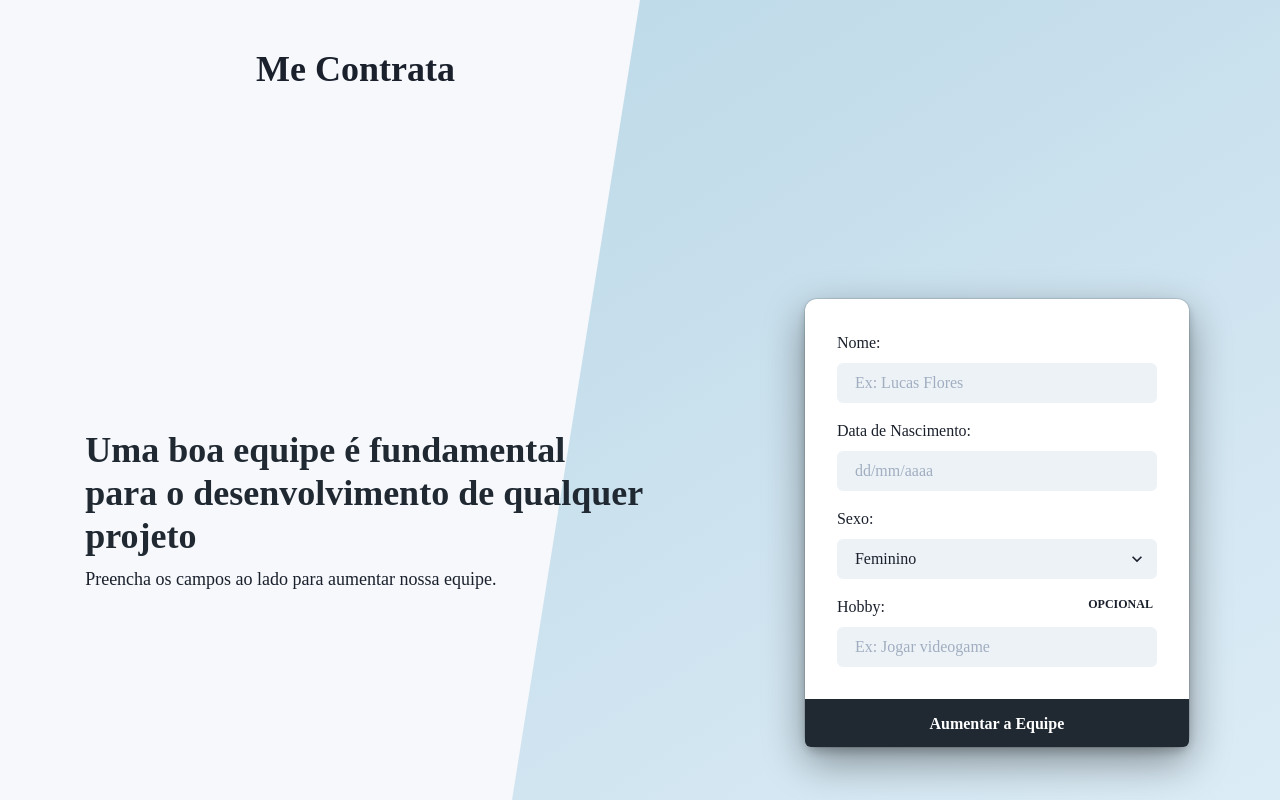
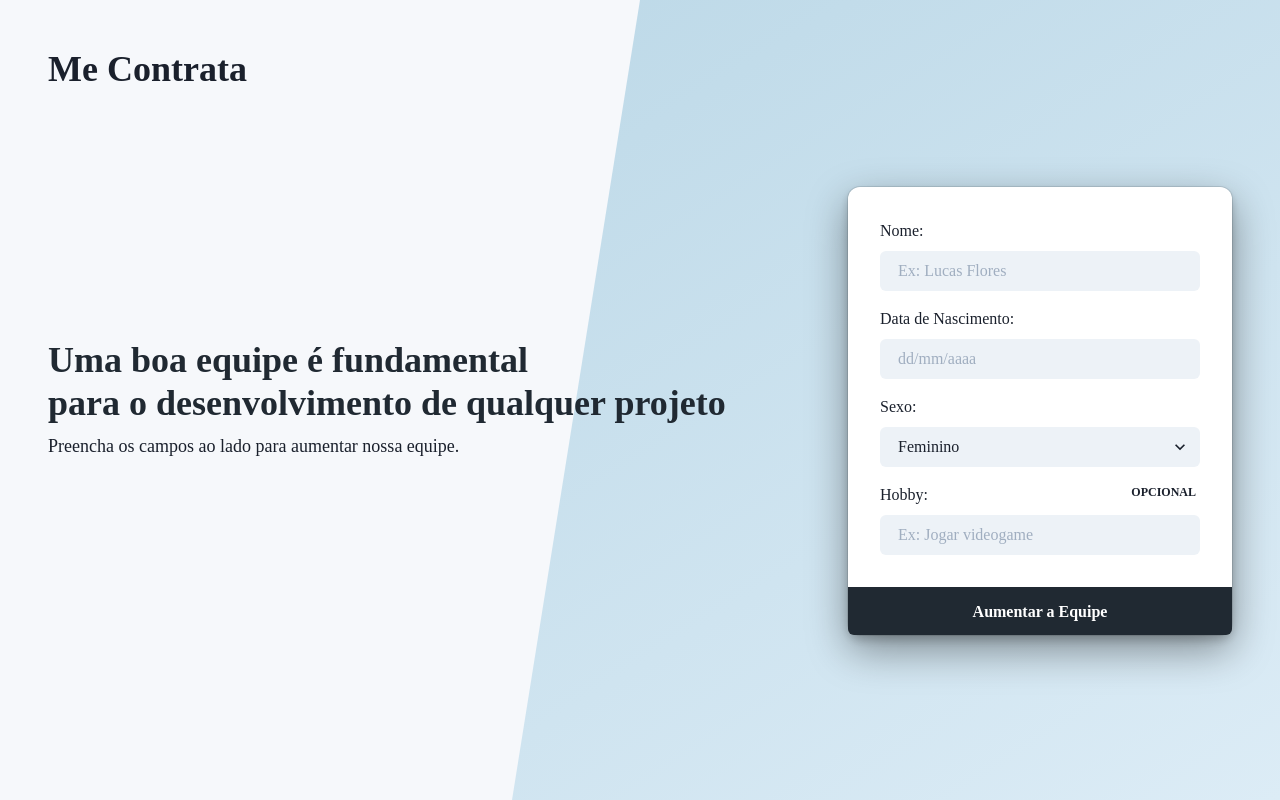
Before and after one commit to lcsflrs/potential-crud-monorepo, a Next.js app in the folder packages/web/: page / in a window 1280 px wide. Built offline with nearby package versions, Linux system fonts and the light colour scheme; no server answers; a web font is replaced by a local one.

Commit message:
Ajuste de responsividade

```diff
--- a/packages/web/src/components/CardList.tsx
+++ b/packages/web/src/components/CardList.tsx
@@ -4,6 +4,7 @@ import { useDisclosure } from "@chakra-ui/hooks"
 import Icon from "@chakra-ui/icon"
 import { Input } from "@chakra-ui/input"
 import { Divider, Flex, Stack, Text } from "@chakra-ui/layout"
+import { useMediaQuery } from "@chakra-ui/media-query"
 import {
   Popover,
   PopoverArrow,
@@ -18,7 +19,7 @@ import { useToast } from "@chakra-ui/toast"
 import { Tooltip } from "@chakra-ui/tooltip"
 import { yupResolver } from "@hookform/resolvers/yup"
 import { differenceInYears, parse } from "date-fns"
-import { FocusEvent, useEffect, useState } from "react"
+import { useEffect, useState } from "react"
 import { useForm } from "react-hook-form"
 import { AiFillHeart, AiOutlineDelete, AiOutlineEdit, AiOutlineHeart } from "react-icons/ai"
 import * as yup from "yup"
@@ -42,6 +43,7 @@ const CardList = ({ developer, onRemoverMembro }: Props) => {
   const [isEditing, setIsEditing] = useState(false)
   const { onOpen, onClose, isOpen } = useDisclosure()
   const [putDev, setPutDev] = useState<Developer | undefined>()
+  const [isSmallerThanMD] = useMediaQuery("(max-width: 48em)")
 
   const toast = useToast()
 
@@ -57,10 +59,15 @@ const CardList = ({ developer, onRemoverMembro }: Props) => {
 
   const toggleEdit = () => setIsEditing(!isEditing)
 
-  const handleFocus = (event: FocusEvent<HTMLButtonElement, Element>) => {
+  const handleLike = () => {
     setIsLikePress(true)
-    setTimeout(() => setIsLikePress(false), 142)
-    event.target.blur()
+    toast({
+      title: `Você incentivou ${firstName}!`,
+      description: `${sexo === "F" ? "Ela" : "Ele"} agradece por isso!`,
+      status: "success",
+      duration: 4000,
+      isClosable: true,
+    })
   }
 
   const { id, nome, hobby, idade, sexo, dataNascimento } = developer
@@ -68,7 +75,6 @@ const CardList = ({ developer, onRemoverMembro }: Props) => {
   const firstName = nome ? nome.split(" ")[0] : ""
 
   useEffect(() => {
-    console.log(developer)
     setValue("dataNascimento", dataNascimento)
     setValue("hobby", hobby)
     setValue("sexo", sexo)
@@ -88,9 +94,7 @@ const CardList = ({ developer, onRemoverMembro }: Props) => {
   }
 
   const onSubmit = handleSubmit((values) => {
-    console.log(values)
     const { dataNascimento, hobby, nome, sexo } = values
-    console.log(parse(dataNascimento, "dd/MM/yyyy", new Date()))
     api
       .put(`/${id}`, {
         nome,
@@ -115,8 +119,8 @@ const CardList = ({ developer, onRemoverMembro }: Props) => {
 
   return (
     <Popover isOpen={isOpen} onOpen={onOpen} onClose={onClose}>
-      <Flex paddingX={12} paddingY={8}>
-        <Avatar size="2xl" />
+      <Flex paddingX={{ base: 0, md: 12 }} paddingY={8}>
+        {!isSmallerThanMD && <Avatar size="2xl" />}
         <Flex justifyContent={isEditing ? "flex-end" : "space-between"} width="100%">
           {isEditing ? (
             <form onSubmit={onSubmit}>
@@ -168,8 +172,13 @@ const CardList = ({ developer, onRemoverMembro }: Props) => {
               </Flex>
             </Flex>
           )}
-          <Flex direction="column" alignItems="flex-end" justifyContent="space-between">
-            <Flex direction="row">
+          <Flex
+            direction="column"
+            alignItems="flex-end"
+            justifyContent="space-between"
+            mr={{ base: 8, md: 0 }}
+          >
+            <Flex direction={isSmallerThanMD ? "column" : "row"} alignItems="flex-end">
               <PopoverTrigger>
                 <div>
                   <Tooltip label={`Remover ${firstName}`} fontSize="md">
@@ -177,7 +186,7 @@ const CardList = ({ developer, onRemoverMembro }: Props) => {
                       aria-label={`Remover ${firstName}`}
                       background="white"
                       icon={<Icon fontSize="2xl" as={AiOutlineDelete} color="red.500" />}
-                      mr={4}
+                      mr={{ base: 0, md: 4 }}
                       disabled={isEditing}
                       onClick={onOpen}
                     />
@@ -202,11 +211,11 @@ const CardList = ({ developer, onRemoverMembro }: Props) => {
                   <Icon
                     fontSize="2xl"
                     as={isLikePress ? AiFillHeart : AiOutlineHeart}
-                    color="#202932"
+                    color={isLikePress ? "red.500" : "main"}
                   />
                 }
+                onClick={handleLike}
                 disabled={isEditing}
-                onFocus={handleFocus}
               />
             </Tooltip>
           </Flex>
--- a/packages/web/src/pages/main/containers/FirstSection.tsx
+++ b/packages/web/src/pages/main/containers/FirstSection.tsx
@@ -1,10 +1,10 @@
 import { Button } from "@chakra-ui/button"
 import { Input } from "@chakra-ui/input"
-import { Badge, Flex, Grid, GridItem, Heading, Stack, Text } from "@chakra-ui/layout"
+import { Badge, Container, Flex, Heading, Stack, Text } from "@chakra-ui/layout"
 import { Select } from "@chakra-ui/select"
 import { useToast } from "@chakra-ui/toast"
 import { yupResolver } from "@hookform/resolvers/yup"
-import { differenceInYears, parse } from "date-fns"
+import { differenceInYears, isBefore, isValid, parse } from "date-fns"
 import { Dispatch, SetStateAction } from "react"
 import { useForm } from "react-hook-form"
 import ReactInputMask from "react-input-mask"
@@ -20,7 +20,20 @@ interface Props {
 const schema = yup.object({
   nome: yup.string().required("Campo obrigatório!"),
   sexo: yup.string().required("Campo obrigatório!"),
-  dataNascimento: yup.string().required("Campo obrigatório!"),
+  dataNascimento: yup
+    .string()
+    .required("Campo obrigatório!")
+    .test("data-valida", "Data inválida!", (value) => {
+      if (!value) {
+        return false
+      }
+      let date = parse(value, "dd/MM/yyyy", new Date())
+      if (!isValid(date)) {
+        return false
+      }
+      const hoje = new Date()
+      return isBefore(date, hoje)
+    }),
   hobby: yup.string(),
 })
 
@@ -37,10 +50,8 @@ const FirstSection = ({ setListaMembros, termo }: Props) => {
   const toast = useToast()
 
   const onSubmit = handleSubmit((values) => {
-    console.log(values)
     const { dataNascimento, hobby, nome, sexo } = values
     const firstName = nome ? nome.split(" ")[0] : ""
-    console.log(parse(dataNascimento, "dd/MM/yyyy", new Date()))
     api
       .post("/", {
         nome,
@@ -69,16 +80,20 @@ const FirstSection = ({ setListaMembros, termo }: Props) => {
   })
 
   return (
-    <Grid
-      mt="10rem"
-      templateColumns="60% 40%"
-      direction="row"
-      justifyContent="center"
-      alignItems="center"
-    >
-      {/* Parte */}
-      <GridItem>
-        <Flex justifyContent="center" alignItems="flex-start" direction="column">
+    <Container maxW="container.xl" padding={{ base: 0, md: 12 }}>
+      <Flex
+        direction={{ base: "column", md: "row" }}
+        justifyContent="space-between"
+        alignItems="center"
+        width="100%"
+      >
+        {/* Parte */}
+        <Flex
+          padding={{ base: 12, md: 0 }}
+          justifyContent="center"
+          alignItems="flex-start"
+          direction="column"
+        >
           <Heading mb={2} color="#202932">
             Uma boa equipe é fundamental <br />
             para o desenvolvimento de qualquer projeto
@@ -87,17 +102,21 @@ const FirstSection = ({ setListaMembros, termo }: Props) => {
             Preencha os campos ao lado para aumentar nossa equipe.
           </Text>
         </Flex>
-      </GridItem>
-      {/* Parte */}
-      <GridItem>
+        {/* Parte */}
         <Flex
-          justifyContent="center"
+          justifyContent={{ base: "center", md: "flex-end" }}
           // background="blue"
           alignItems="center"
-          marginLeft={12}
+          marginLeft={{ base: 0, md: 12 }}
         >
           <form onSubmit={onSubmit}>
-            <Flex background="white" width="24rem" rounded={12} shadow="dark-lg" direction="column">
+            <Flex
+              background="white"
+              width={{ base: "22rem", md: "24rem" }}
+              rounded={12}
+              shadow="dark-lg"
+              direction="column"
+            >
               <Stack spacing={4} width="100%" padding={8}>
                 <Flex direction="column" width="100%">
                   <Text mb={2} display="inline">
@@ -168,8 +187,8 @@ const FirstSection = ({ setListaMembros, termo }: Props) => {
             </Flex>
           </form>
         </Flex>
-      </GridItem>
-    </Grid>
+      </Flex>
+    </Container>
   )
 }
 
--- a/packages/web/src/pages/main/containers/Header.tsx
+++ b/packages/web/src/pages/main/containers/Header.tsx
@@ -1,10 +1,10 @@
-import { Flex, Heading } from "@chakra-ui/layout"
+import { Container, Heading } from "@chakra-ui/layout"
 
 const Header = () => {
   return (
-    <Flex width="60%" paddingY={12}>
+    <Container maxW="container.xl" padding={12}>
       <Heading>Me Contrata</Heading>
-    </Flex>
+    </Container>
   )
 }
 
--- a/packages/web/src/pages/main/containers/SecondSection.tsx
+++ b/packages/web/src/pages/main/containers/SecondSection.tsx
@@ -1,9 +1,10 @@
 import { Button } from "@chakra-ui/button"
 import { useDisclosure } from "@chakra-ui/hooks"
 import { Input } from "@chakra-ui/input"
-import { Center, Divider, Flex, Stack } from "@chakra-ui/layout"
+import { Center, Container, Divider, Flex, Stack } from "@chakra-ui/layout"
 import { CircularProgress } from "@chakra-ui/progress"
 import { Heading } from "@chakra-ui/react"
+import { Select } from "@chakra-ui/select"
 import { Tooltip } from "@chakra-ui/tooltip"
 import { Collapse } from "@chakra-ui/transition"
 import { Dispatch, SetStateAction, useEffect, useState } from "react"
@@ -24,12 +25,13 @@ const SecondSection = ({ listaMembros, setListaMembros, setTermo, termo }: Props
   const [loading, setLoading] = useState(false)
   const { onToggle, isOpen } = useDisclosure()
   const [notFound, setNotFound] = useState(false)
+  const [filterSexo, setFilterSexo] = useState("")
 
   useEffect(() => {
     setLoading(true)
     const arrayAuxiliar: Developer[] = [] // Utilizado para auxiliar o manejo do `data` que vem da requisição
     api
-      .get(`/${termo}`)
+      .get(`/${termo}${!filterSexo ? `` : `?sexo=${filterSexo}`}`)
       .then((response) => {
         if (!Array.isArray(response.data)) {
           arrayAuxiliar.push(response.data as Developer)
@@ -40,18 +42,13 @@ const SecondSection = ({ listaMembros, setListaMembros, setTermo, termo }: Props
           setNotFound(false)
         }
       })
-      //.then((response) => console.log(response))
       .catch((err) => {
         console.error("Ocorreu um erro: ", err)
         setNotFound(true)
         setListaMembros([])
       })
       .finally(() => setLoading(false))
-  }, [termo])
-
-  useEffect(() => {
-    console.log(listaMembros)
-  }, [listaMembros])
+  }, [termo, filterSexo])
 
   const handleRemoverMembro = (id: number) => {
     setListaMembros((prevState) => {
@@ -60,9 +57,10 @@ const SecondSection = ({ listaMembros, setListaMembros, setTermo, termo }: Props
   }
 
   return (
+    <Container maxW="container.xl" padding={{ base: 2, md: 12 }}>
       <Stack
         background="white"
-      width="60%"
+        width="100%"
         rounded={12}
         shadow="dark-lg"
         direction="column"
@@ -85,14 +83,26 @@ const SecondSection = ({ listaMembros, setListaMembros, setTermo, termo }: Props
             </Tooltip>
           </Flex>
           <Collapse startingHeight={0} in={isOpen}>
-          <Flex paddingX={12} mb={8}>
+            <Stack spacing={8} paddingX={12} mb={8} direction="row">
               <Input
                 onChange={(e) => setTermo(e.target.value)}
                 size="lg"
                 width="50%"
                 placeholder="Digite o id"
               />
-          </Flex>
+              <Select
+                value={filterSexo}
+                onChange={(event) => setFilterSexo(event.target.value)}
+                width="50%"
+                placeholder="Filtrar por sexo"
+                variant="outline"
+                size="lg"
+              >
+                <option value="F">Feminino</option>
+                <option value="M">Masculino</option>
+                <option value="O">Outros</option>
+              </Select>
+            </Stack>
           </Collapse>
           <Divider />
         </div>
@@ -118,6 +128,7 @@ const SecondSection = ({ listaMembros, setListaMembros, setTermo, termo }: Props
             return <CardList key={dev.id} developer={dev} onRemoverMembro={handleRemoverMembro} />
           })}
       </Stack>
+    </Container>
   )
 }
 
```
Also changed, not shown: packages/web/pages/index.tsx (+0 -37 lines). Lines whose indentation alone changed are shown as unchanged.
